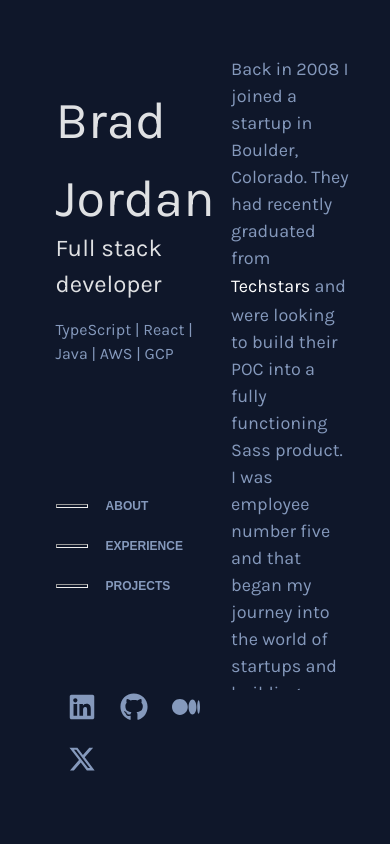
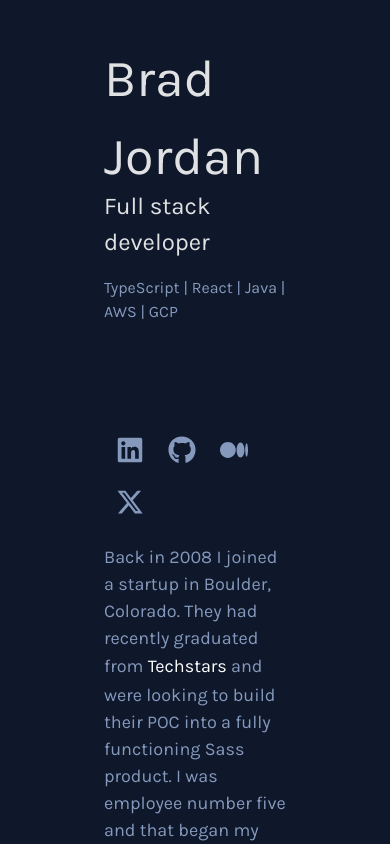
Before and after one commit to climberbrad/brad-jordan-resume, a React (Vite) app: page / in a window 390 px wide. Shown: the top 844 px of the page. Built offline with nearby package versions, Linux system fonts and the light colour scheme.

Commit message:
mobile responsive ui

```diff
--- a/index.html
+++ b/index.html
@@ -3,6 +3,7 @@
   <head>
     <meta charset="UTF-8" />
     <link rel="icon" type="image/svg+xml" href="/vite.svg" />
+    <meta name="viewport" content="initial-scale=1, width=device-width" />
 <!--    <link href="https://fonts.googleapis.com/css2?family=Chilanka&display=swap" rel="stylesheet">-->
     <link href="https://fonts.googleapis.com/css2?family=Karla&display=swap" rel="stylesheet">
     <meta name="viewport" content="width=device-width, initial-scale=1.0" />
--- a/src/App.tsx
+++ b/src/App.tsx
@@ -1,5 +1,5 @@
 import './App.css'
-import {Box, createTheme, ThemeProvider} from "@mui/material";
+import {createTheme, Grid, ThemeProvider} from "@mui/material";
 import {MainLeft} from "./components/MainLeft.tsx";
 import {MainRight} from "./components/MainRight.tsx";
 import {useState} from "react";
@@ -23,10 +23,20 @@ function App() {
 
     return (
         <ThemeProvider theme={theme}>
-            <Box sx={{display: 'flex', justifyContent: 'space-between'}}>
-                <MainLeft isAboutVisible={isAboutVisible} isExperienceVisible={isExpVisible} isProjectsVisible={isProjectsVisible}/>
-                <MainRight setIsAboutVisible={setAboutVisisble} setIsExpVisible={setExpVisisble} setIsProjectsVisible={setProjectsVisisble}/>
-            </Box>
+            <Grid sx={{paddingX: 8}} container columnSpacing={{ xs: 1, sm: 2, md: 2 }}>
+                <Grid item xs={12} md={5}>
+                    <MainLeft
+                        isAboutVisible={isAboutVisible}
+                        isExperienceVisible={isExpVisible}
+                        isProjectsVisible={isProjectsVisible}/>
+                </Grid>
+                <Grid item xs={12} md={7}>
+                    <MainRight
+                        setIsAboutVisible={setAboutVisisble}
+                        setIsExpVisible={setExpVisisble}
+                        setIsProjectsVisible={setProjectsVisisble}/>
+                </Grid>
+            </Grid>
         </ThemeProvider>
     )
 }
--- a/src/components/FooterLinks.tsx
+++ b/src/components/FooterLinks.tsx
@@ -14,7 +14,7 @@ const HoverIcon = ({children}: { children: React.ReactElement }): React.ReactEle
 export function FooterLinks(): React.ReactElement {
     return (
         <footer id='footer'>
-            <Box sx={{position: 'relative', top: '10vh', gap: 4}}>
+            <Box>
                 <a href='https://www.linkedin.com/in/boulderbrad/' target="_blank"><HoverIcon><FaLinkedin/></HoverIcon></a>
                 <a href='https://github.com/climberbrad' target='_blank'><HoverIcon><FaGithub/></HoverIcon></a>
                 <a href='https://medium.com/@climberbrad' target='_blank'><HoverIcon><FaMedium/></HoverIcon></a>
--- a/src/components/MainLeft.tsx
+++ b/src/components/MainLeft.tsx
@@ -1,5 +1,5 @@
 import React from "react";
-import {Box, Typography} from "@mui/material";
+import {Box, Grid, Typography} from "@mui/material";
 import {FooterLinks} from "./FooterLinks.tsx";
 
 
@@ -16,7 +16,7 @@ const NavItem = ({link, txt, isSelected}: { link: string, txt: string, isSelecte
                 width: isSelected ? 75 : 30,
                 height: 1,
                 marginRight: 18,
-                color: isSelected ? 'white': '',
+                color: isSelected ? 'white' : '',
             }}/>
             <Typography sx={{display: 'inline'}} fontFamily='arial' fontWeight='bold' fontSize={12}
                         color={isSelected ? 'white' : 'inherit'}>
@@ -34,28 +34,30 @@ interface MainLeftProps {
 export function MainLeft(props: MainLeftProps): React.ReactElement {
 
     return (
-        <>
-            <main>
-                <Box
-                    sx={{display: 'flex', flexDirection: 'column', marginY: '5vh', marginX: '4vw'}}
-                >
+        <main>
+            <Grid container spacing={2}>
+                <Grid item xs={12}>
                     <Typography fontWeight='bold' fontSize={52}>Brad Jordan</Typography>
                     <Typography sx={{marginTop: -1}} fontSize={24}>Full stack developer</Typography>
                     <Typography sx={{marginTop: 2}} fontSize={16} color='#8599bc'>
                         TypeScript | React | Java | AWS | GCP
                     </Typography>
+                </Grid>
+                <Grid item display={{xs: "none", md: "block"}} md={12}>
                     <Box sx={{marginTop: '15vh', display: 'flex', flexDirection: 'column', gap: 2}}>
                         <NavItem link='about' txt='about'
                                  isSelected={props.isAboutVisible && !props.isExperienceVisible}/>
                         <NavItem link='experience' txt='experience'
                                  isSelected={props.isExperienceVisible
-                                     && (!props.isAboutVisible || !props.isProjectsVisible) }/>
+                                     && (!props.isAboutVisible || !props.isProjectsVisible)}/>
                         <NavItem link='projects' txt='projects'
                                  isSelected={props.isProjectsVisible && !props.isExperienceVisible}/>
                     </Box>
+                </Grid>
+                <Grid item md={12} display={{marginTop: '10vh'}}>
                     <FooterLinks/>
-                </Box>
-            </main>
-        </>
+                </Grid>
+            </Grid>
+        </main>
     )
 }
--- a/src/components/MainRight.tsx
+++ b/src/components/MainRight.tsx
@@ -1,5 +1,5 @@
 import React, {useEffect, useMemo, useRef} from "react";
-import {Box, Divider, Typography} from "@mui/material";
+import {Box, Divider, Grid, Typography} from "@mui/material";
 import {JobCard} from "./JobCard.tsx";
 import {jobData} from "./JobData.ts";
 import {ProjectData} from "./ProjectData.ts";
@@ -16,8 +16,6 @@ export function MainRight(props: MainRightProps): React.ReactElement {
     const aboutRef = useRef();
     const expereinceRef = useRef();
     const projectsRef = useRef();
-
-    // const [isExpVisible, setExpVisisble] = useState(false)
 
     const aboutObserver = useMemo(() => new IntersectionObserver(
         ([entry]) => props.setIsAboutVisible(entry.isIntersecting)
@@ -49,14 +47,11 @@ export function MainRight(props: MainRightProps): React.ReactElement {
 
 
     return (
-        <Box
+        <Grid container spacing={2}
+              overflow={{xs: 'none', md: 'auto'}}
               sx={{
-                display: 'flex',
-                flexDirection: 'column',
-                width: '50vw',
                   gap: 2,
-                maxHeight: 650,
-                overflow: 'auto',
+                  maxHeight: '100vh',
                   scrollBehavior: 'smooth',
                   scrollbarWidth: "none", // Hide the scrollbar for firefox
                   '&::-webkit-scrollbar': {
@@ -65,11 +60,14 @@ export function MainRight(props: MainRightProps): React.ReactElement {
                   '&-ms-overflow-style:': {
                       display: 'none', // Hide the scrollbar for IE
                   }
-            }}>
+              }}
+        >
+            <Grid item xs={12}>
                 <Box id='about' ref={aboutRef} sx={{marginTop: 2}}>
                     <Typography fontSize={18} color='#8599bc'>
                         Back in 2008 I joined a startup in Boulder, Colorado. They had recently
-                    graduated from <Typography color="#ffffff" fontSize={18} variant="caption">Techstars </Typography>
+                        graduated from
+                        <Typography color="#ffffff" fontSize={18} variant="caption"> Techstars </Typography>
                         and were looking to build their POC into a fully functioning Sass product.
                         I was employee number five and that began my journey into the world of startups
                         and building highly scalable, highly available applications leveraging the latest technologies.
@@ -80,26 +78,36 @@ export function MainRight(props: MainRightProps): React.ReactElement {
                     <Typography fontSize={18} color='#8599bc'>
                         The friends I made there worked together through a number of other startups, building solutions
                         that scale and applications for a number of B2B spaces. My experience
-                    generally trended towards the backend Java ecosystem leveraging <Typography color="#ffffff"
-                                                                                                fontSize={18}
-                                                                                                variant="caption">AWS </Typography>
-                    and <Typography color="#ffffff" fontSize={18} variant="caption">GCP </Typography>
-                    as platforms. Most recently, I have transitioned into a role of pure Frontend work using TypeScript
+                        generally trended towards the backend Java ecosystem leveraging
+                        <Typography color="#ffffff" fontSize={18} variant="caption"> AWS </Typography>
+                        and <Typography color="#ffffff" fontSize={18} variant="caption"> GCP </Typography>
+                        as platforms. Most recently, I have transitioned into a role of pure Frontend work using
+                        TypeScript
                         and React. The creativity of building intuitive and elegant UIs has been a welcome change.
                     </Typography>
+
                     <Divider sx={{marginY: 1}}/>
+
                     <Typography fontSize={18} color='#8599bc'>
                         I love working in collaborative environments where we learn from each other and
-                    are passionate about the products we build. I also love to mentor, bringing fresh ideas to the team.
+                        are passionate about the products we build. I also love to mentor, bringing fresh ideas to the
+                        team.
                     </Typography>
                 </Box>
+            </Grid>
+
             <Divider sx={{marginY: 6}}/>
+
+            <Grid item xs={12}>
                 <Box id='experience' ref={expereinceRef}>
                     {jobData.map(job => <JobCard key={job.company} job={job}/>)}
                 </Box>
+            </Grid>
+            <Grid item xs={12}>
                 <Box id='projects' ref={projectsRef}>
                     {ProjectData.map(project => <ProjectCard key={project.name} {...project} />)}
                 </Box>
-        </Box>
+            </Grid>
+        </Grid>
     )
 }
--- a/src/main.tsx
+++ b/src/main.tsx
@@ -5,6 +5,6 @@ import './index.css'
 
 ReactDOM.createRoot(document.getElementById('root')!).render(
     <React.StrictMode>
-        <App />
+        <App/>
     </React.StrictMode>,
 )
```
Lines whose indentation alone changed are shown as unchanged.
